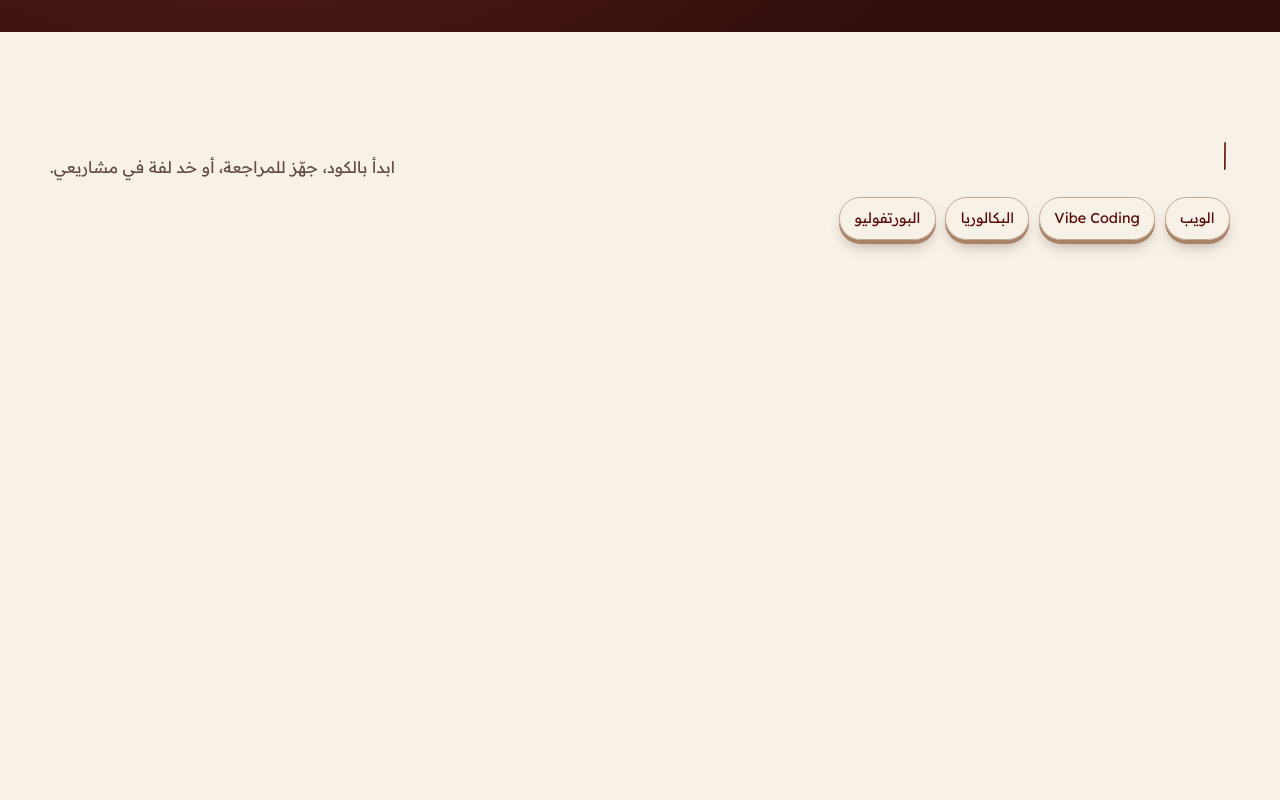
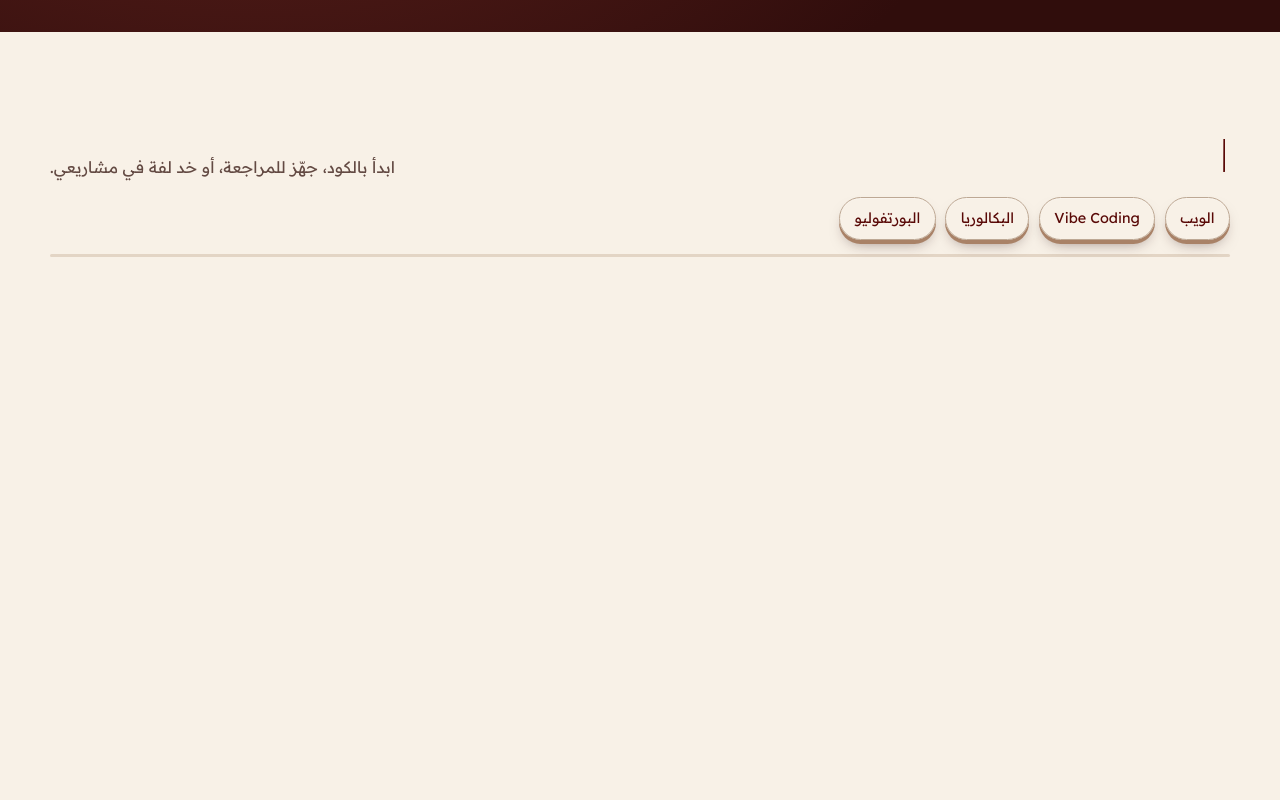
Before and after one commit to mohamedhassany/hassany-materials, a plain HTML site: page index.html in a window 1280 px wide. Shown: the part 1340-2140 px from the top of the page. Drawn offline with Linux system fonts and the light colour scheme.

Commit message:
Polish the timing and depth of the pinned materials gallery

```diff
--- a/depth-gallery.css
+++ b/depth-gallery.css
@@ -15,7 +15,7 @@ body { overflow-x:clip; }
   box-shadow:0 1px 0 #fff inset,0 7px 0 #d1baa2,0 9px 0 #bea68e,0 29px 42px -25px #512a23a6;
   transform-style:preserve-3d;
   perspective:none;
-  transform:translate3d(0,var(--entry-y,0px),var(--entry-z,0px))
+  transform:translate3d(var(--entry-x,0px),var(--entry-y,0px),var(--entry-z,0px))
     rotateX(var(--entry-pitch,0deg)) rotateY(var(--entry-yaw,0deg)) rotateZ(var(--entry-roll,0deg));
 }
 .track-stage:has(:focus-visible) .track { transform:none; }
@@ -95,6 +95,7 @@ body { overflow-x:clip; }
   gap:clamp(.9rem,2.2vw,1.65rem);
 }
 .typed-heading { display:none; }
+.deck-timeline { display:none; }
 .deck-grid .track-stage { margin:0; min-width:0; }
 .deck-grid .track {
   min-width:0;
@@ -127,26 +128,43 @@ body { overflow-x:clip; }
   .deck-grid .track-art .gallery i { min-height:35px; }
 }
 @media (min-width:1050px) and (min-height:690px) {
-  .motion-on .catalog-runway::after { content:""; display:block; height:120vh; }
+  .motion-on .catalog-runway::after { content:""; display:block; height:84vh; }
   .motion-on .catalog-deck { position:sticky; top:1rem; }
   .catalog-deck .section-heading h2 {
     font-size:clamp(2rem,4vw,3.5rem);
     margin-bottom:.47rem;
   }
-  .catalog-deck .ribbon { margin-bottom:1.3rem; }
+  .catalog-deck .ribbon { margin-bottom:.9rem; }
+  .motion-on .deck-timeline {
+    display:block; height:3px; margin-bottom:1.15rem; border-radius:10px;
+    overflow:hidden; background:#e3d5c5;
+  }
+  .deck-timeline span {
+    display:block; height:100%; border-radius:inherit;
+    background:linear-gradient(to left,var(--wine),#b47760);
+    transform:scaleX(var(--deck-progress,0)); transform-origin:right;
+  }
+  .catalog-deck .ribbon .is-current {
+    background:var(--wine); color:var(--paper); border-color:var(--wine); --edge:#391612;
+  }
   .motion-on #catalog-heading { position:relative; color:transparent; }
   .motion-on .typed-heading {
     display:block; position:absolute; inset:0; color:var(--wine);
     transform-origin:right center;
-    transform:perspective(620px) translateZ(var(--text-z,-180px))
-      rotateX(var(--text-pitch,33deg)) rotateY(var(--text-yaw,-24deg));
-    text-shadow:0 1px 0 #b78973,0 3px 0 #c9a88b,0 10px 23px #62322342;
+    transform:perspective(680px) translateZ(var(--text-z,-120px))
+      rotateX(var(--text-pitch,23deg)) rotateY(var(--text-yaw,-13deg));
+    text-shadow:0 1px 0 #b78973,0 2px 0 #c9a88b,0 7px 18px #62322330;
   }
   .motion-on .is-typing .typed-heading::after {
     content:""; display:inline-block; height:.82em; width:2px; margin-inline-start:.12em;
     background:currentColor; vertical-align:-.06em;
   }
   .motion-on .deck-grid .track-stage { opacity:var(--entry-visibility,0); }
+  .motion-on .deck-grid .is-unrevealed { pointer-events:none; }
   .motion-on .deck-grid .track-stage:focus-within { opacity:1; }
-  .motion-on .deck-grid .track-stage:has(:focus-visible) .track { transform:none; }
+  .motion-on .deck-grid .track::before {
+    content:""; position:absolute; inset:0; border-radius:inherit; pointer-events:none;
+    background:linear-gradient(125deg,#fff9eb,transparent 64%);
+    opacity:var(--entry-shine,0);
+  }
 }
--- a/index.html
+++ b/index.html
@@ -11,8 +11,8 @@
   <link href="https://fonts.googleapis.com/css2?family=IBM+Plex+Mono:wght@400;500&family=Manrope:wght@500;700;800&family=Readex+Pro:wght@400;500;600;700&display=swap" rel="stylesheet">
   <link rel="stylesheet" href="materials.css?v=desktop-motion">
   <link rel="stylesheet" href="showreel.css?v=depth-gallery">
-  <link rel="stylesheet" href="depth-gallery.css?v=scroll-story">
-  <script src="materials.js?v=scroll-story" defer></script>
+  <link rel="stylesheet" href="depth-gallery.css?v=gallery-flow">
+  <script src="materials.js?v=gallery-flow" defer></script>
 </head>
 <body id="top">
   <a class="skip" href="#materials">روح للماتريل</a>
@@ -61,6 +61,7 @@
       <div class="ribbon">
         <a href="#web">الويب</a><a href="#vibe" dir="ltr">Vibe Coding</a><a href="#school">البكالوريا</a><a href="#work">البورتفوليو</a>
       </div>
+      <div class="deck-timeline" aria-hidden="true"><span></span></div>
       <div class="deck-grid">
       <div class="track-stage" id="web"><article class="track web">
         <div class="track-copy">
--- a/materials.js
+++ b/materials.js
@@ -10,11 +10,18 @@ const stages = [...document.querySelectorAll('.track-stage')];
 const runway = document.querySelector('.catalog-runway');
 const deck = document.querySelector('.catalog-deck');
 const ribbon = document.querySelector('.ribbon');
+const ribbonLinks = [...ribbon.querySelectorAll('a')];
 const typedHeading = document.querySelector('.typed-heading');
 const headingLetters = Array.from(typedHeading.parentElement.getAttribute('aria-label'));
-const typingEnd = .25;
-const cardInterval = .17;
-const cardDuration = .23;
+const reduceMotion = matchMedia('(prefers-reduced-motion: reduce)');
+const typingEnd = .21;
+const firstCard = .13;
+const cardInterval = .157;
+const cardDuration = .31;
+let deckTarget = 0;
+let deckPosition = null;
+let deckFrame = 0;
+let deckTime = 0;
 
 artwork.forEach((button) => {
   button.addEventListener('pointerenter', (event) => {
@@ -74,32 +81,25 @@ function updateScrollArt() {
   const runwayBounds = runway.getBoundingClientRect();
   const range = Math.max(1, runwayBounds.height - deck.offsetHeight);
   const stickyTop = sticky ? parseFloat(getComputedStyle(deck).top) : 0;
-  const deckProgress = clamp((stickyTop - runwayBounds.top) / range, 0, 1);
+  const prelude = innerHeight * .13;
   if (sticky) {
-    const typingProgress = clamp(deckProgress / typingEnd, 0, 1);
-    const letterCount = Math.floor(typingProgress * headingLetters.length);
-    const text = headingLetters.slice(0, letterCount).join('');
-    if (typedHeading.textContent !== text) typedHeading.textContent = text;
-    const depth = (1 - typingProgress) ** 1.3;
-    typedHeading.style.setProperty('--text-z', `${depth * -180}px`);
-    typedHeading.style.setProperty('--text-pitch', `${depth * 33}deg`);
-    typedHeading.style.setProperty('--text-yaw', `${depth * -24}deg`);
-    deck.classList.toggle('is-typing', deckProgress < typingEnd);
-  }
-
-  for (const [index, stage] of stages.entries()) {
-    const bounds = stage.getBoundingClientRect();
-    const progress = sticky
-      ? clamp((deckProgress - typingEnd - index * cardInterval) / cardDuration, 0, 1)
-      : clamp((innerHeight - bounds.top) / (innerHeight * .58), 0, 1);
-    const remaining = (1 - progress) ** 1.6;
-    const side = stage.matches('#web, #school') ? 1 : -1;
-    stage.style.setProperty('--entry-visibility', sticky ? progress : 1);
-    stage.style.setProperty('--entry-z', `${remaining * -490}px`);
-    stage.style.setProperty('--entry-y', `${remaining * 85}px`);
-    stage.style.setProperty('--entry-pitch', `${remaining * 48}deg`);
-    stage.style.setProperty('--entry-yaw', `${remaining * side * 34}deg`);
-    stage.style.setProperty('--entry-roll', `${remaining * side * -7}deg`);
+    deckTarget = clamp((stickyTop + prelude - runwayBounds.top) / (range + prelude), 0, 1);
+    if (deckPosition === null || reduceMotion.matches) {
+      deckPosition = deckTarget;
+      paintDeck(deckPosition);
+    } else if (!deckFrame && deckPosition !== deckTarget) {
+      deckTime = performance.now();
+      deckFrame = requestAnimationFrame(advanceDeck);
+    }
+  } else {
+    cancelAnimationFrame(deckFrame);
+    deckFrame = 0;
+    deckPosition = null;
+    for (const stage of stages) {
+      const bounds = stage.getBoundingClientRect();
+      const progress = clamp((innerHeight - bounds.top) / (innerHeight * .55), 0, 1);
+      paintCard(stage, progress, false);
+    }
   }
 
   for (const button of visibleArtwork) {
@@ -126,14 +126,60 @@ function updateScrollArt() {
   }
 }
 
+function paintCard(stage, progress, pinned) {
+  const remaining = (1 - progress) ** 2;
+  const side = stage.matches('#web, #school') ? 1 : -1;
+  stage.style.setProperty('--entry-visibility', pinned ? clamp(progress * 3.7, 0, 1) : 1);
+  stage.style.setProperty('--entry-z', `${remaining * -300}px`);
+  stage.style.setProperty('--entry-x', `${remaining * side * -32}px`);
+  stage.style.setProperty('--entry-y', `${remaining * 42}px`);
+  stage.style.setProperty('--entry-pitch', `${remaining * 31}deg`);
+  stage.style.setProperty('--entry-yaw', `${remaining * side * 25}deg`);
+  stage.style.setProperty('--entry-roll', `${remaining * side * -4}deg`);
+  stage.style.setProperty('--entry-shine', Math.sin(progress * Math.PI) * .5);
+  stage.classList.toggle('is-unrevealed', pinned && progress < .06);
+}
+
+function paintDeck(position) {
+  const typing = clamp(position / typingEnd, 0, 1);
+  const text = headingLetters.slice(0, Math.ceil(typing * headingLetters.length)).join('');
+  if (typedHeading.textContent !== text) typedHeading.textContent = text;
+  const depth = (1 - typing) ** 1.5;
+  typedHeading.style.setProperty('--text-z', `${depth * -120}px`);
+  typedHeading.style.setProperty('--text-pitch', `${depth * 23}deg`);
+  typedHeading.style.setProperty('--text-yaw', `${depth * -13}deg`);
+  deck.style.setProperty('--deck-progress', position);
+  deck.classList.toggle('is-typing', typing < 1);
+  const active = position < firstCard ? -1 : Math.min(stages.length - 1, Math.floor((position - firstCard) / cardInterval));
+  for (const [index, stage] of stages.entries()) {
+    const progress = clamp((position - firstCard - index * cardInterval) / cardDuration, 0, 1);
+    paintCard(stage, progress, true);
+    ribbonLinks[index].classList.toggle('is-current', index === active);
+  }
+}
+
+function advanceDeck(time) {
+  deckFrame = 0;
+  const remaining = deckTarget - deckPosition;
+  if (Math.abs(remaining) < .002) {
+    deckPosition = deckTarget;
+  } else {
+    deckPosition += remaining * (1 - Math.exp(-Math.min(time - deckTime, 80) / 52));
+    deckTime = time;
+    deckFrame = requestAnimationFrame(advanceDeck);
+  }
+  paintDeck(deckPosition);
+}
+
 function scrollToDeckCard() {
   const index = stages.findIndex((stage) => '#' + stage.id === location.hash);
   if (index < 0 || getComputedStyle(deck).position !== 'sticky') return;
   const bounds = runway.getBoundingClientRect();
   const range = bounds.height - deck.offsetHeight;
-  const progress = typingEnd + index * cardInterval + cardDuration;
-  const top = scrollY + bounds.top + Math.ceil(progress * range) - parseFloat(getComputedStyle(deck).top);
-  scrollTo({ top, behavior: 'instant' });
+  const progress = firstCard + index * cardInterval + cardDuration;
+  const prelude = innerHeight * .13;
+  const top = scrollY + bounds.top + Math.ceil(progress * (range + prelude)) - prelude - parseFloat(getComputedStyle(deck).top);
+  scrollTo({ top, behavior: reduceMotion.matches ? 'instant' : 'smooth' });
 }
 
 function scheduleScrollArt() {
@@ -162,5 +208,9 @@ addEventListener('hashchange', scrollToDeckCard);
 addEventListener('load', scrollToDeckCard);
 ribbon.addEventListener('click', (event) => {
   const link = event.target.closest('a');
-  if (link?.hash === location.hash) requestAnimationFrame(scrollToDeckCard);
+  if (!link || event.ctrlKey || event.metaKey || event.shiftKey || event.altKey ||
+      getComputedStyle(deck).position !== 'sticky') return;
+  event.preventDefault();
+  if (link.hash !== location.hash) history.pushState(null, '', link.hash);
+  scrollToDeckCard();
 });
```
